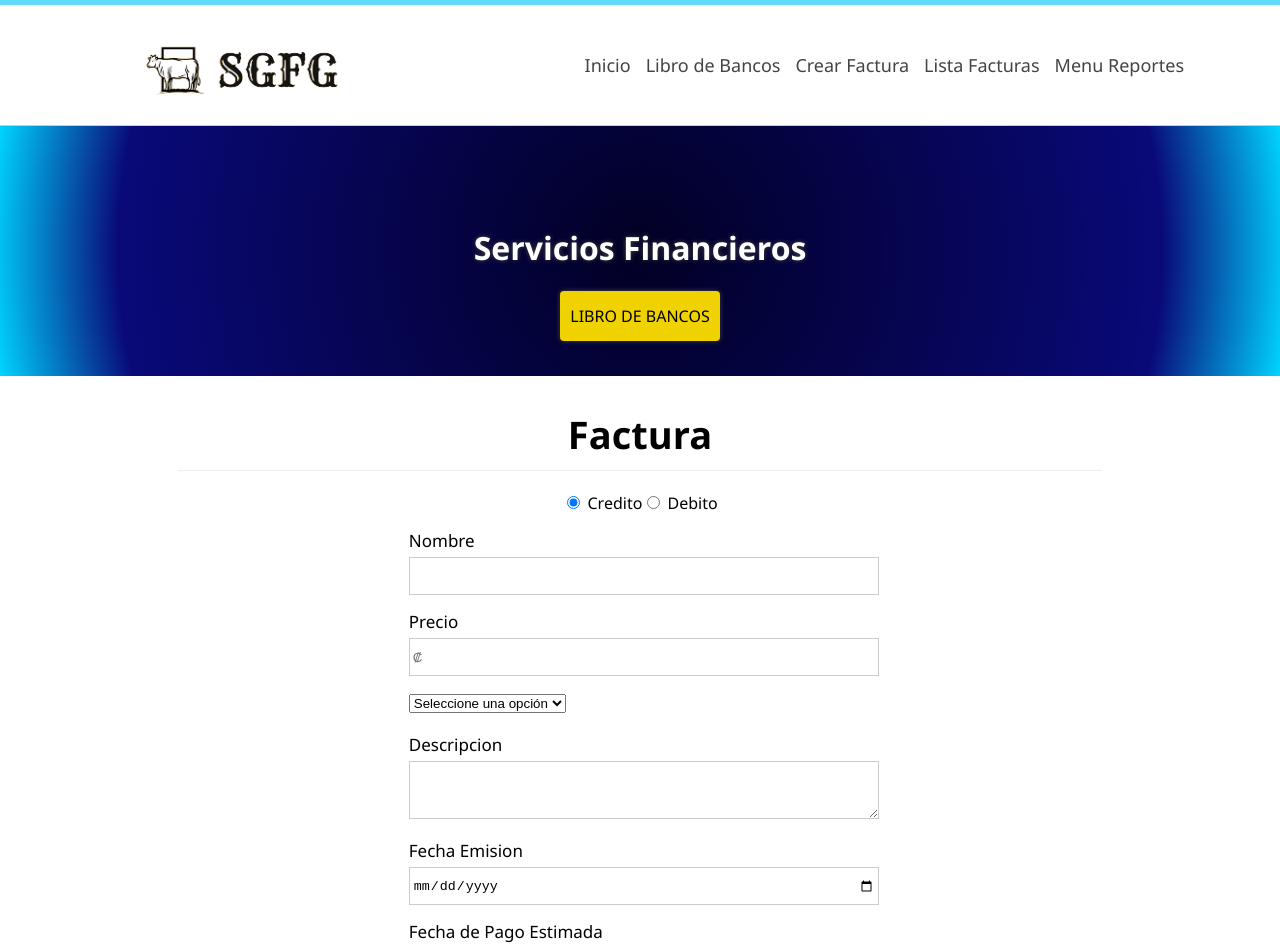
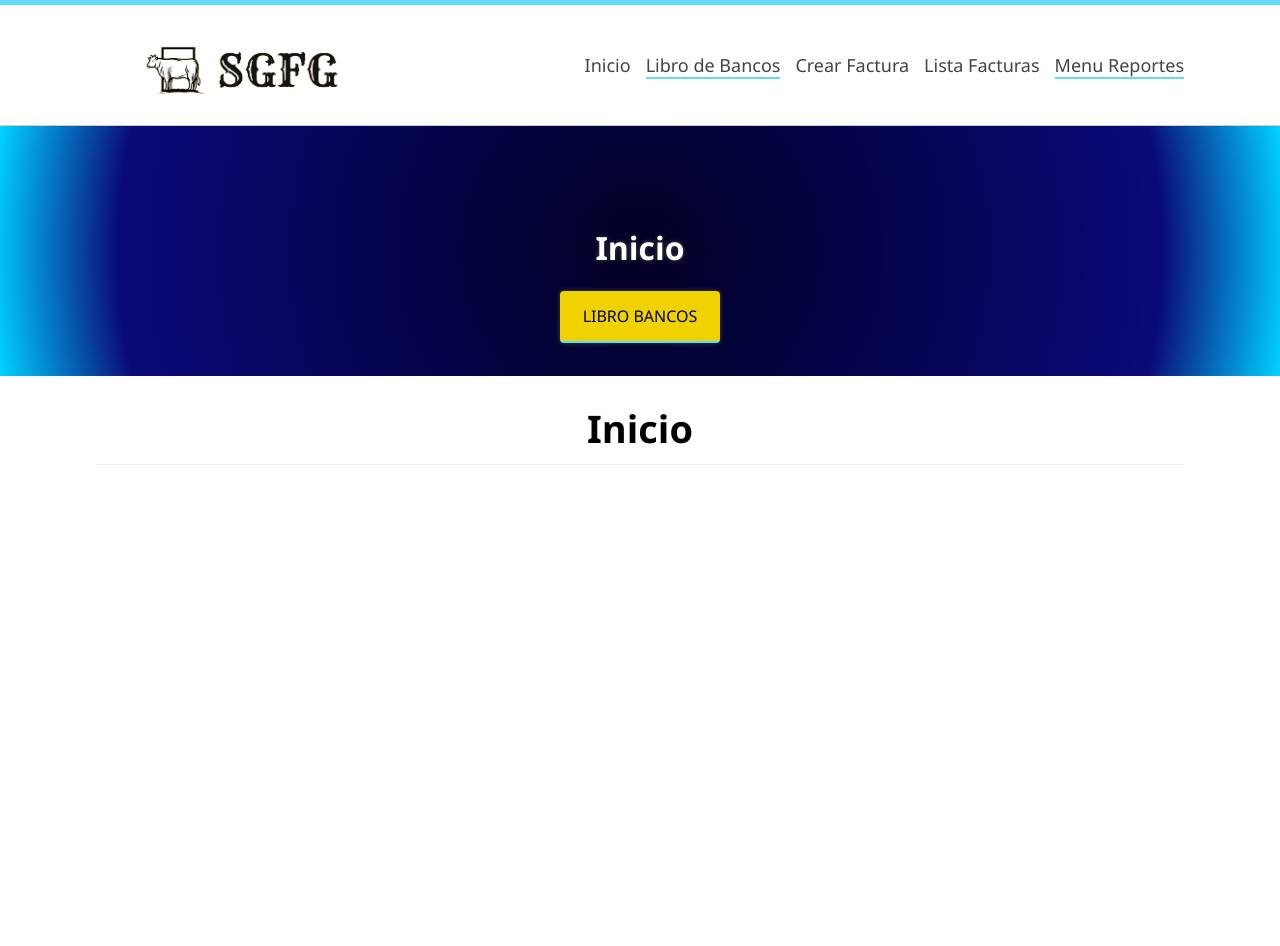
Before and after one commit to iOrlandoA/proyecto-SGFG, a React (Create React App) app in the folder FrontEnd/: page / in a window 1280 px wide. Shown: the top 946 px of the page. Built offline with nearby package versions, Linux system fonts and the light colour scheme.

Commit message:
Works with API

```diff
--- a/FrontEnd/package.json
+++ b/FrontEnd/package.json
@@ -7,6 +7,7 @@
     "@testing-library/jest-dom": "^5.16.5",
     "@testing-library/react": "^13.4.0",
     "@testing-library/user-event": "^13.5.0",
+    "axios": "^1.4.0",
     "cors": "^2.8.5",
     "express": "^4.18.2",
     "nodemon": "^2.0.22",
--- a/FrontEnd/src/assets/css/App.css
+++ b/FrontEnd/src/assets/css/App.css
@@ -23,7 +23,7 @@ body {
 
 
 table{
-  float: left;
+  float: center;
   margin-top: 50px;
   caption-side: bottom;
   margin-left: auto;
@@ -45,13 +45,36 @@ td,th{
 
 
 }
+
+
 .descriptionCell{
-  max-width: 250px;
+  max-width: 300px;
   max-height: 75px;
   text-overflow: ellipsis;
   overflow: hidden;
 
 }
+
+
+.bill-list{
+  display: inline-block;
+  min-height: 700px;
+
+}
+.bill-list input[type="date"]{
+  float: center;
+  width: 150px;
+  min-height: 30px;
+  padding: 3px;
+  margin-bottom: 5px;
+  transition: 300ms all;
+}
+.bill-list label{
+  text-align: auto;
+  padding-right: 10%;
+  padding-left: 10%;
+}
+
 
 #logo{
   width: 30%;
@@ -105,7 +128,14 @@ td,th{
 }
 #menu a:hover{
   color: #61dafb;
+
 }
+
+
+.active{
+  border-bottom: 2px solid #61dafb;
+}
+
 /* No deja pasar las cosas hacía arriba*/
 .clearfix{
   clear:both;
@@ -170,7 +200,7 @@ td,th{
 #content{
   width: 70%;
   float: left;
-  min-height: 650px;
+  min-height: 800px;
   margin-right: 25px;
 }
 #sidebar{
@@ -218,12 +248,26 @@ td,th{
 }
 
 .btn-success{
+  display: inline-block;
+  margin: 20px;
   background: rgb(8, 171, 8);
 
 }
 .btn-success:hover{
   background: black;
 }
+
+.btn-cancel{
+  display: inline-block;
+  margin: 20px;
+  background: rgb(163, 24, 15);
+
+}
+.btn-cancel:hover{
+
+  background: black;
+}
+
 
 input[type="text"],input[type="number"],input[type="date"],textarea{
   width: 100%;
@@ -234,22 +278,6 @@ input[type="text"],input[type="number"],input[type="date"],textarea{
   transition: 300ms all;
 }
 
-.bill-list{
-  display: inline-block;
-}
-.bill-list input[type="date"]{
-  float: center;
-  width: 150px;
-  min-height: 30px;
-  padding: 3px;
-  margin-bottom: 5px;
-  transition: 300ms all;
-}
-.bill-list label{
-  text-align: auto;
-  padding-right: 10%;
-  padding-left: 10%;
-}
 
 
 input[type="number"]{
--- a/FrontEnd/src/components/BasePageComponents/NavBar.js
+++ b/FrontEnd/src/components/BasePageComponents/NavBar.js
@@ -13,23 +13,23 @@ class NavBar extends Component{
                  {/* Menu Navegación */}
                 <ul>
                     <li>
-                        <NavLink to="/home">Inicio</NavLink>
+                        <NavLink to="/home" activeclassname="active" >Inicio</NavLink>
                     </li>
 
                     <li>
-                        <NavLink to="#">Libro de Bancos</NavLink>
+                        <NavLink to="#" >Libro de Bancos</NavLink>
                     </li>
 
                     <li>
-                        <NavLink to="/crear-facturas">Crear Factura</NavLink>
+                        <NavLink to="/crear-facturas" activeclassname="active" >Crear Factura</NavLink>
                     </li>
 
                     <li>
-                        <NavLink to="/lista-facturas">Lista Facturas</NavLink>
+                        <NavLink to="/lista-facturas" activeclassname="active" >Lista Facturas</NavLink>
                     </li>
 
                     <li>
-                        <NavLink to="#">Menu Reportes</NavLink>
+                        <NavLink to="#"  >Menu Reportes</NavLink>
                     </li>
 
                 </ul>
--- a/FrontEnd/src/components/BasePageComponents/Slider.js
+++ b/FrontEnd/src/components/BasePageComponents/Slider.js
@@ -1,12 +1,17 @@
 import React, {Component} from 'react';
+import {NavLink} from 'react-router-dom';
 
 // Componente donde se genera el Slider (Orlando)
 class Slider extends Component{
     render(){
         return(
-            <div id="slider" className="slider-big">
-                <h1>Servicios Financieros</h1>
-                <a href="#" className="btn-white">Libro de Bancos</a>
+            <div id="slider" className= {this.props.size}>
+                <h1>{this.props.title}</h1>
+                {this.props.btn &&
+                    <NavLink to="#" className="btn-white">{this.props.btn}</NavLink>
+                }
+
+
             </div>
         );
     }
--- a/FrontEnd/src/components/FunctionalComponents/BillOnList.js
+++ b/FrontEnd/src/components/FunctionalComponents/BillOnList.js
@@ -32,6 +32,7 @@ class BillOnList extends Component{
                     <td>{this.state.bill.facturaId}</td>
                     <td>{this.state.bill.type}</td>
                     <td>{this.state.bill.name}</td>
+                    <td>{this.state.bill.voucher}</td>
                     <td>{this.state.bill.price}</td>
                     <td>{this.state.bill.areaTransaction}</td>
                     <td>{this.state.bill.dateCreated}</td>
--- /dev/null
+++ b/FrontEnd/src/components/FunctionalComponents/UseApi.js
@@ -0,0 +1,64 @@
+
+
+import { useState } from 'react';
+import axios from 'axios';
+
+function UseApi(url) {
+  const [data, setData] = useState(null);
+  const [error, setError] = useState(null);
+
+  const config = {
+    headers: {
+      "Accept": "application/json",
+      "Content-Type": "application/json"
+    }
+  };
+
+  const refetch = () => {
+    axios
+      .get(url, config)
+      .then((response) => {
+        setData(response.data);
+      })
+      .catch((err) => {
+        setError(err);
+      });
+  };
+
+  const post = (body) => {
+    axios
+      .post(url, body, config)
+      .then((response) => {
+        setData(response.data);
+      })
+      .catch((err) => {
+        setError(err);
+      });
+  };
+
+  const put = (path, body) => {
+    axios
+      .put(`${url}/${path}`, body, config)
+      .then((response) => {
+        setData(response.data);
+      })
+      .catch((err) => {
+        setError(err);
+      });
+  };
+
+  const remove = (path) => {
+    axios
+      .delete(`${url}/${path}`, config)
+      .then((response) => {
+        setData(response.data);
+      })
+      .catch((err) => {
+        setError(err);
+      });
+  };
+
+  return { data, error, refetch, post, put, remove };
+}
+
+export default UseApi;
--- a/FrontEnd/src/components/MenuComponents/BillMacker.js
+++ b/FrontEnd/src/components/MenuComponents/BillMacker.js
@@ -1,30 +1,33 @@
 import React, {Component} from 'react';
+import SideBar from '../BasePageComponents/SideBar';
+import Slider from '../BasePageComponents/Slider';
+import axios from 'axios';
+import UseApi from '../FunctionalComponents/UseApi';
+import { NavLink } from 'react-router-dom';
+
+
 
 // Formulario con los campos para crear una factura (Orlando)
 
 class BillMacker extends Component{
 
+    apiUrl= "http://localhost:3000/api";
 
     state = {
         bill : {
-            type: 'credit',
+
             name : '',
             price : 0,
-            areaTransaction : '',
+            area : '',
             description : '',
-            dateCreated : '',
-            dateExpiration : '',
-        }
-    };
+            date_created : '',
+            date_expired : '',
+            voucher: 0
+        },
+        areas: {}
 
 
-     // Cambia cuando se cambia el nombre
-
-    handleTypeChange = (event) => {
-        const {bill}= this.state;
-        bill.type = event.target.value;
-        this.setState({bill});
-    }
+    };
 
 
 
@@ -43,12 +46,18 @@ class BillMacker extends Component{
         this.setState({bill});
     }
 
+     // Cambia cuando se cambia el Comprobante
+    handleVoucherChange = (event) => {
+        const {bill}= this.state;
+        bill.voucher = event.target.value;
+        this.setState({bill});
+    }
 
 
     // Cambia cuando se selecciona una Area Nueva
     handleAreaChange = (event) => {
         const {bill}= this.state;
-        bill.areaTransaction = event.target.value;
+        bill.area = event.target.value;
         this.setState({bill});
     }
 
@@ -63,76 +72,114 @@ class BillMacker extends Component{
     // Cambia cuando se selecciona una Fecha Creacion Nueva
     handleDateCreatedChange = (event) => {
         const {bill}=this.state;
-        bill.dateCreated = event.target.value;
+        bill.date_created = event.target.value;
         this.setState({bill});
 
     }
     // Cambia cuando se selecciona una Fecha Expiracion Nueva
     handleDateExpirationChange = (event) => {
         const {bill}=this.state;
-        bill.dateExpiration = event.target.value;
+        bill.date_expired = event.target.value;
         this.setState({bill});
     }
 
 
 
 
+
+
+    componentDidMount = async()=>{
+
+        axios.get(`${this.apiUrl}/areas`, {
+            headers: {
+                'Accept': 'application/json',
+            }
+        }).then(res =>{
+
+            this.setState({
+                areas: res.data,
+                status: 'success'
+            });
+
+        }).catch(error => {
+            // Manejar el error
+            console.error(error);
+          });
+
+
+    }
+
+
+
     //Envia los datos a la API
     send =() =>{
 
+        axios
+            .post(`${this.apiUrl}/bills`, this.state.bill,{
+                headers: {
+                    'Accept': 'application/json',
+                }
+            })
+            .then()
+            .catch((err) => {
+                console.log(err);
+            });
     }
 
 
     // Genera un mensaje confirmación Datos de la Factura
     confirm = () =>{
-        console.log(this.state.bill.type);
-        console.log(this.state.bill.name);
-        console.log(this.state.bill.price);
-        console.log(this.state.bill.areaTransaction);
-        console.log(this.state.bill.description);
-        console.log(this.state.bill.dateCreated);
-        console.log(this.state.bill.dateExpiration);
+
+        const confirmed = window.confirm('¿Estás seguro que deseas guardar está Factura?');
+
+        this.send();
 
     }
 
 
     render(){
 
-        const areas= ['Transporte', 'Alimentos' ,'Animal']; // Falta cargar de el API
+
 
         return(
-            <div className="center">
-                <section id="content">
+            <div id='bill-macker'>
+                {/*Se introduce el Slider en pequeño*/}
+                <Slider
+                    title="Crear Factura"
+                    size="slider-small"/>
 
-                    <h1 className="subheader">Factura</h1>
+                <div id="content" className="center">
+
+                    <h1 className="subheader"></h1>
                     <form className="mid-form">
-
-                        <div className="form-group radiobuttons">
-                            <input type="radio" name="typeTransaction" value="credit" checked={this.state.bill.type === 'credit'}  onChange={this.handleTypeChange}/> Credito
-                            <input type="radio" name="typeTransaction" value="debit" checked={this.state.bill.type === 'debit'} onChange={this.handleTypeChange}/> Debito
-                        </div>
-
 
                         <div className="form-group">
                             <label>Nombre</label>
-                            <input type="text" name="name" onChange={this.handleNameChange}/>
+                            <input type="text"  onChange={this.handleNameChange}/>
                         </div>
 
+                        <div className="form-group">
+                            <label>Comprobante</label>
+                            <input type="number" onChange={this.handleVoucherChange}/>
+                        </div>
 
                         <div className="form-group">
                             <label>Precio</label>
-                            <input type="number" name="price" placeholder="₡" onChange={this.handlePriceChange}/>
+                            <input type="number" placeholder="₡" onChange={this.handlePriceChange}/>
                         </div>
 
                         <div className="form-group select">
+                            {this.state.status === 'success' &&
+                                <select value = {this.state.bill.area} onChange={this.handleAreaChange} >
+                                    <option value="">Seleccione una opción</option>
+                                    {
+                                        this.state.areas.map((area, i) => {
+                                           return(<option key ={i} value={area.area_type}>{area.area_type}</option> );
+                                        })}
+                                </select>
 
-                            <select value = {this.state.bill.areaTransaction} name="areaTransaction" onChange={this.handleAreaChange} >
-                                <option value="">Seleccione una opción</option>
-                                {
-                                    areas.map((type, i) => {
-                                        return(<option key ={i} value={type}>{type}</option> );
-                                    })}
-                            </select>
+                            }
+
                         </div>
 
                         <div className="form-group">
@@ -148,7 +195,7 @@ class BillMacker extends Component{
                                 id="dateCreated"
                                 type="date"
                                 name="dateCreated"
-                                value={this.state.dateCreated}
+                                value={this.state.date_created}
                                 onChange={this.handleDateCreatedChange}/>
 
                         </div>
@@ -159,18 +206,24 @@ class BillMacker extends Component{
                                 id="dateExpiration"
                                 type="date"
                                 name="dateExpiration"
-                                value={this.state.dateExpiration}
+                                value={this.state.date_expired}
                                 onChange={this.handleDateExpirationChange}/>
 
                         </div>
 
                         <div className="clearfix"></div>
-                        <input type="button" value="Enviar" className="btn btn-success" onClick={this.confirm}/>
+                        <input type="button" value="Guardar" className="btn btn-success" onClick={this.confirm}/>
+                        <NavLink to="/home" className="btn btn-cancel"  >Cancelar</NavLink>
+
 
 
                     </form>
 
-                </section>
+                </div>
+                <SideBar/>
+
+
+            {/*End Div BillMacker*/}
             </div>
         );
     }
--- /dev/null
+++ b/FrontEnd/src/components/MenuComponents/Home.js
@@ -0,0 +1,33 @@
+import React, {Component} from 'react';
+import Slider from '../BasePageComponents/Slider';
+import SideBar from '../BasePageComponents/SideBar';
+// Componente Base en el cual Cargar HTML
+class Home extends Component{
+    render(){
+        return(
+            <div id='home'>
+
+                {/*Aquí se genera la barra Slider que Divide el Header*/}
+                <Slider
+                    title="Inicio"
+                    btn="Libro Bancos"
+                    btnUrl="#"
+                    size="slider-big"/>
+
+
+
+                <div className='center'>
+                    <div id='content' >
+                        <h1 className='subheader'>Inicio</h1>
+                    </div>
+                    {/*Aquí se genera el cuadrante del lado derecho Slider para buscar facturas*/}
+
+                    <SideBar/>
+                    {/*Divide la parte de arriba con el Footer*/}
+                </div>
+            </div>
+
+        );
+    }
+}
+export default Home;
--- a/FrontEnd/src/components/MyRouter.js
+++ b/FrontEnd/src/components/MyRouter.js
@@ -4,8 +4,6 @@ import {BrowserRouter, Route, Routes} from "react-router-dom";
 
 //Componentes Base de la Pagina
 import Header from './BasePageComponents/Header';
-import Slider from './BasePageComponents/Slider';
-import SideBar from './BasePageComponents/SideBar';
 import Footer from './BasePageComponents/Footer';
 import NotFound from "./BasePageComponents/NotFound";
 
@@ -13,6 +11,7 @@ import NotFound from "./BasePageComponents/NotFound";
 //Componentes Funcionales
 import BillMacker from "./MenuComponents/BillMacker";
 import BillList from "./MenuComponents/BillList";
+import Home from "./MenuComponents/Home";
 
 
 
@@ -29,19 +28,11 @@ class MyRouter extends Component{
                 {/*Aquí se carga el Header de la Pantalla*/}
                 <Header/>
 
-                {/*Aquí se genera la barra Slider que Divide el Header*/}
-                <Slider/>
-
-
-                 {/*Aqui se muestra el Contenido Central*/}
-                 <div className='center'>
-
-
 
                     {/*Configuración de Rutas y Paginas*/}
                     <Routes>
-                        <Route exact path="/" element={<BillMacker/>}/>  {/*Aqui va el Home */}
-                        <Route exact path="/home" element={<BillMacker/>}/>  {/*Aqui va el Home */}
+                        <Route exact path="/" element={<Home/>}/>  {/*Aqui va el Home */}
+                        <Route exact path="/home" element={<Home/>}/>  {/*Aqui va el Home */}
                         <Route exact path="/crear-facturas" element={<BillMacker/>}/>
                         <Route exact path="/lista-facturas" element={<BillList/>}/>
 
@@ -50,17 +41,13 @@ class MyRouter extends Component{
 
                     </Routes>
 
+                    <div className="clearfix"></div>
 
-                    {/*Aquí se genera el cuadrante del lado derecho Slider para buscar facturas*/}
-                    <SideBar/>
-                    <div className="clearfix"></div> {/*Divide la parte de arriba con el Footer*/}
-                </div>
+
+
 
                 {/*Aquí se genera el Footer de la Pagina*/}
                 <Footer/>
-
-
-
 
             </BrowserRouter>
         );
```
Also changed, not shown: FrontEnd/src/components/MenuComponents/BillList.js (+20 -9 lines), 2 other files (tests, documents, lock files or other folders).
